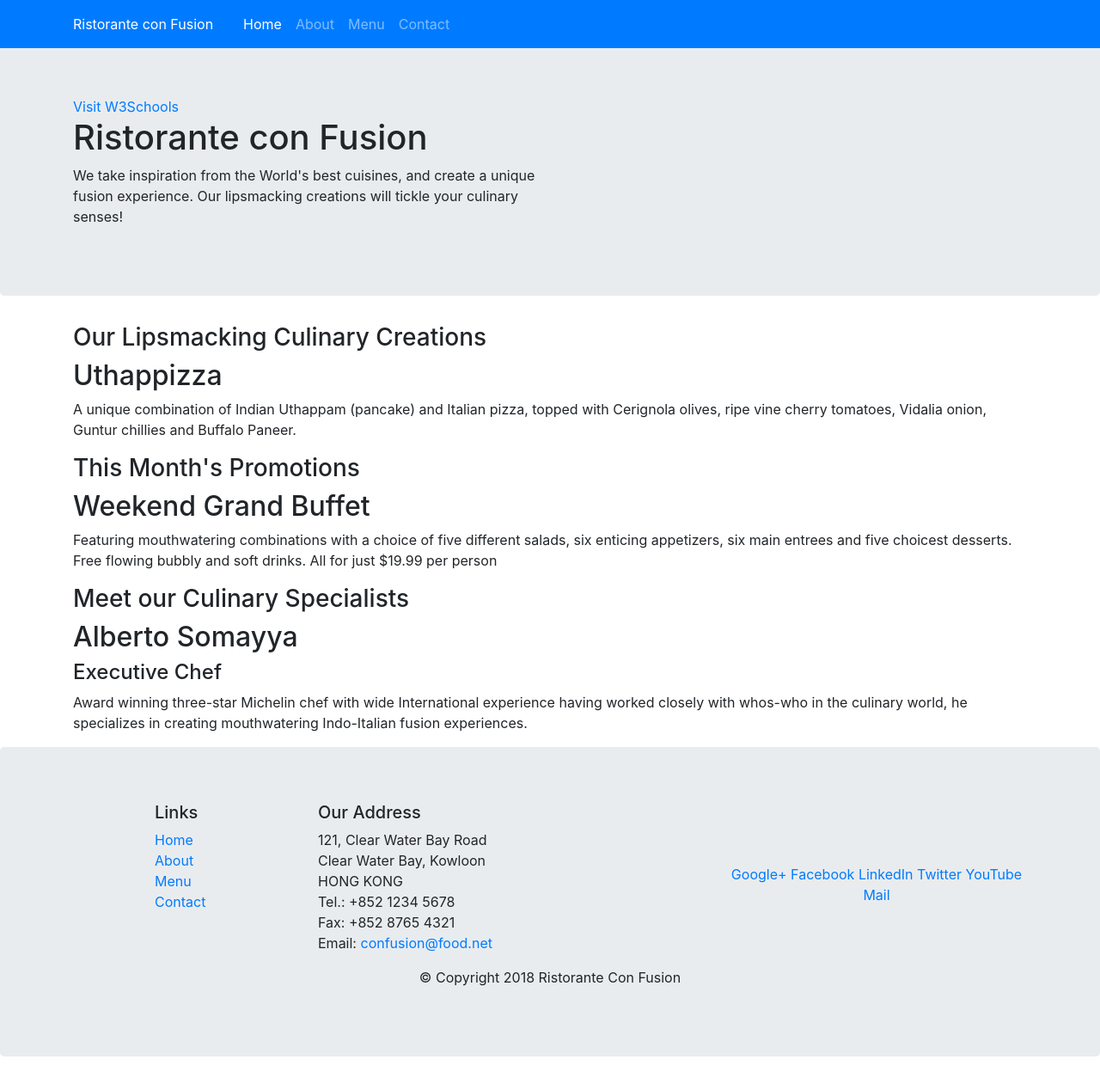
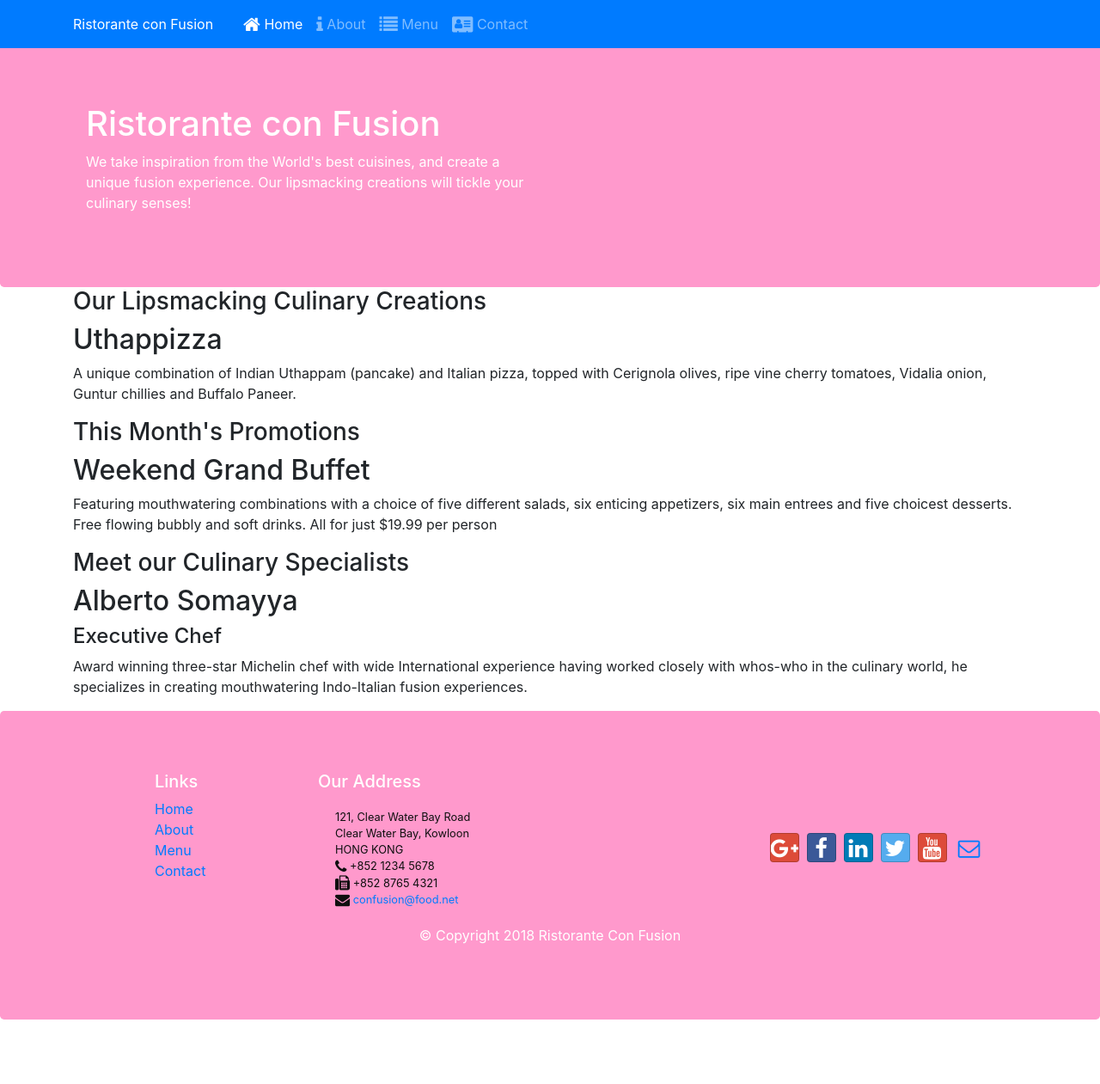
Before and after one commit to HitarthArora/Yes, a website: page index.html in a window 1280 px wide. Shown: the whole page at 86% size. After the commit the page ends 1186 px from the top, so only its background shows below. Drawn offline with nearby package versions, Linux system fonts and the light colour scheme.

Commit message:
icon fonts

```diff
--- a/css/style.css
+++ b/css/style.css
@@ -16,8 +16,8 @@
 .jumbotron {
   margin: 0px auto;
   padding: 70px 30px;
-
-  color: floralwhite;
+  background-color: rgb(255, 153, 204);
+  color: white;
 
  }
 
@@ -26,6 +26,11 @@ address {
   margin: 20px;
   color: #0f0f0f; }
 
-body {
-  padding: 50px 0px 0px 0px;
-  z-index: 0; }
+body{
+    padding:50px 0px 0px 0px;
+    z-index:0;
+}
+
+.navbar-dark {
+     background-color: #512DA8;
+}
--- a/index.html
+++ b/index.html
@@ -10,6 +10,9 @@
 
     <!-- Bootstrap CSS -->
     <link rel="stylesheet" href="node_modules/bootstrap/dist/css/bootstrap.min.css">
+    <link rel="stylesheet" href="node_modules/font-awesome/css/font-awesome.min.css">
+    <link rel="stylesheet" href="node_modules/bootstrap-social/bootstrap-social.css">
+    <link rel="stylesheet" href="./css/style.css">
 </head>
 
 <body>
@@ -21,20 +24,19 @@
             <a class="nvabar-brand mr-auto text-white" href="#">Ristorante con Fusion &nbsp &nbsp &nbsp</a>
             <div class="collapse navbar-collapse" id="Navbar">
                 <ul class="navbar-nav mr-auto">
-                    <li class="nav-item active"><a class="nav-link" href="#">Home</a></li>
-                    <li class="nav-item"><a class="nav-link" href="#">About</a></li>
-                    <li class="nav-item"><a class="nav-link" href="#">Menu</a></li>
-                    <li class="nav-item"><a class="nav-link" href="#">Contact</a></li>
+                    <li class="nav-item active"><a class="nav-link" href="#"><span class="fa fa-home fa-lg"></span> Home</a></li>
+                    <li class="nav-item"><a class="nav-link" href="./aboutus.html"><span class="fa fa-info fa-lg"></span> About</a></li>
+                    <li class="nav-item"><a class="nav-link" href="#"><span class="fa fa-list fa-lg"></span> Menu</a></li>
+                    <li class="nav-item"><a class="nav-link" href="#"><span class="fa fa-address-card fa-lg"></span> Contact</a></li>
                 </ul>
             </div>
         </div>
     </nav>
-    <br><br>
+
     <header class="jumbotron">
         <div class="container">
             <div class="row row-header">
                 <div class="col-12 col-sm-6">
-                    <a href="/aboutus.html">Visit W3Schools</a>
                     <h1>Ristorante con Fusion</h1>
                     <p>We take inspiration from the World's best cuisines, and create a unique fusion experience. Our lipsmacking creations will tickle your culinary senses!</p>
                 </div>
@@ -95,19 +97,19 @@
 		              121, Clear Water Bay Road<br>
 		              Clear Water Bay, Kowloon<br>
 		              HONG KONG<br>
-		              Tel.: +852 1234 5678<br>
-		              Fax: +852 8765 4321<br>
-		              Email: <a href="mailto:confusion@food.net">confusion@food.net</a>
+		              <i class="fa fa-phone fa-lg"></i> +852 1234 5678<br>
+		              <i class="fa fa-fax fa-lg"></i> +852 8765 4321<br>
+		              <i class="fa fa-envelope fa-lg"></i><a href="mailto:confusion@food.net"> confusion@food.net</a>
 		           </address>
                 </div>
                 <div class="col-12 col-sm-4 align-self-center">
-                        <div class="text-center">
-                        <a href="http://google.com/+">Google+</a>
-                        <a href="http://www.facebook.com/profile.php?id">Facebook </a>
-                        <a href="http://www.linkedin.com/in/">LinkedIn</a>
-                        <a href="http://twitter.com/">Twitter</a>
-                        <a href="http://youtube.com/">YouTube</a>
-                        <a href="mailto:">Mail</a>
+                    <div class="text-center">
+                        <a class="btn btn-social-icon btn-google" href="http://google.com/+"><i class="fa fa-google-plus fa-lg"></i></a>&nbsp
+                        <a class="btn btn-social-icon btn-facebook" href="http://www.facebook.com/profile.php?id="><i class="fa fa-facebook fa-lg"></i></a>&nbsp
+                        <a class="btn btn-social-icon btn-linkedin" href="http://www.linkedin.com/in/"><i class="fa fa-linkedin fa-lg"></i></a>&nbsp
+                        <a class="btn btn-social-icon btn-twitter" href="http://twitter.com/"><i class="fa fa-twitter fa-lg"></i></a>&nbsp
+                        <a class="btn btn-social-icon btn-google" href="http://youtube.com/"><i class="fa fa-youtube fa-lg"></i></a>&nbsp
+                        <a class="btn btn-social-icon" href="mailto:"><i class="fa fa-envelope-o fa-lg"></i></a>
                     </div>
                 </div>
            </div>
--- a/package.json
+++ b/package.json
@@ -26,6 +26,8 @@
   },
   "dependencies": {
     "bootstrap": "^4.0.0",
+    "bootstrap-social": "^5.1.1",
+    "font-awesome": "^4.7.0",
     "jquery": "^3.3.1",
     "popper.js": "^1.12.9"
   }
```
Also changed, not shown: aboutus.html (+17 -14 lines), 1 other file.
